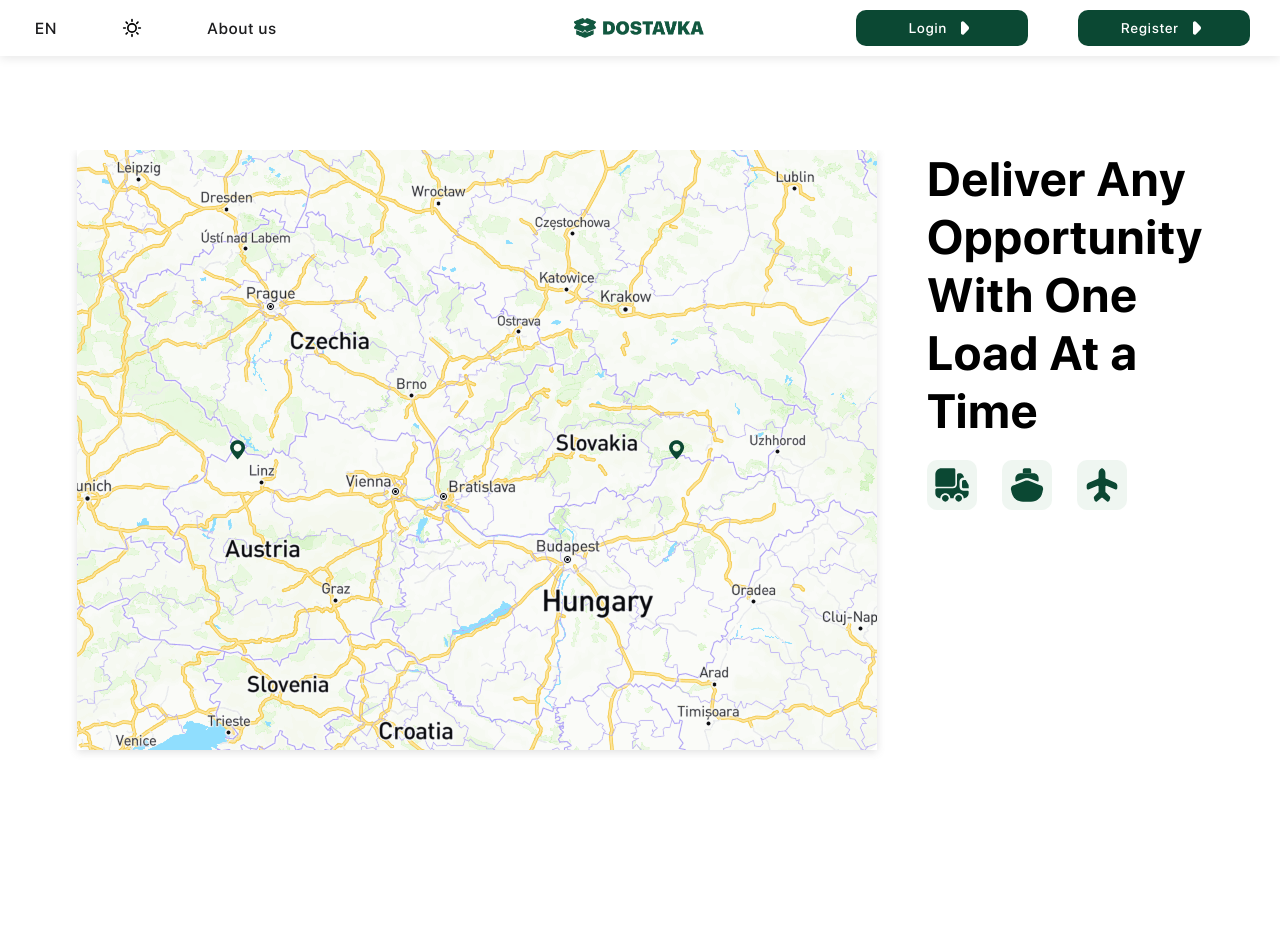
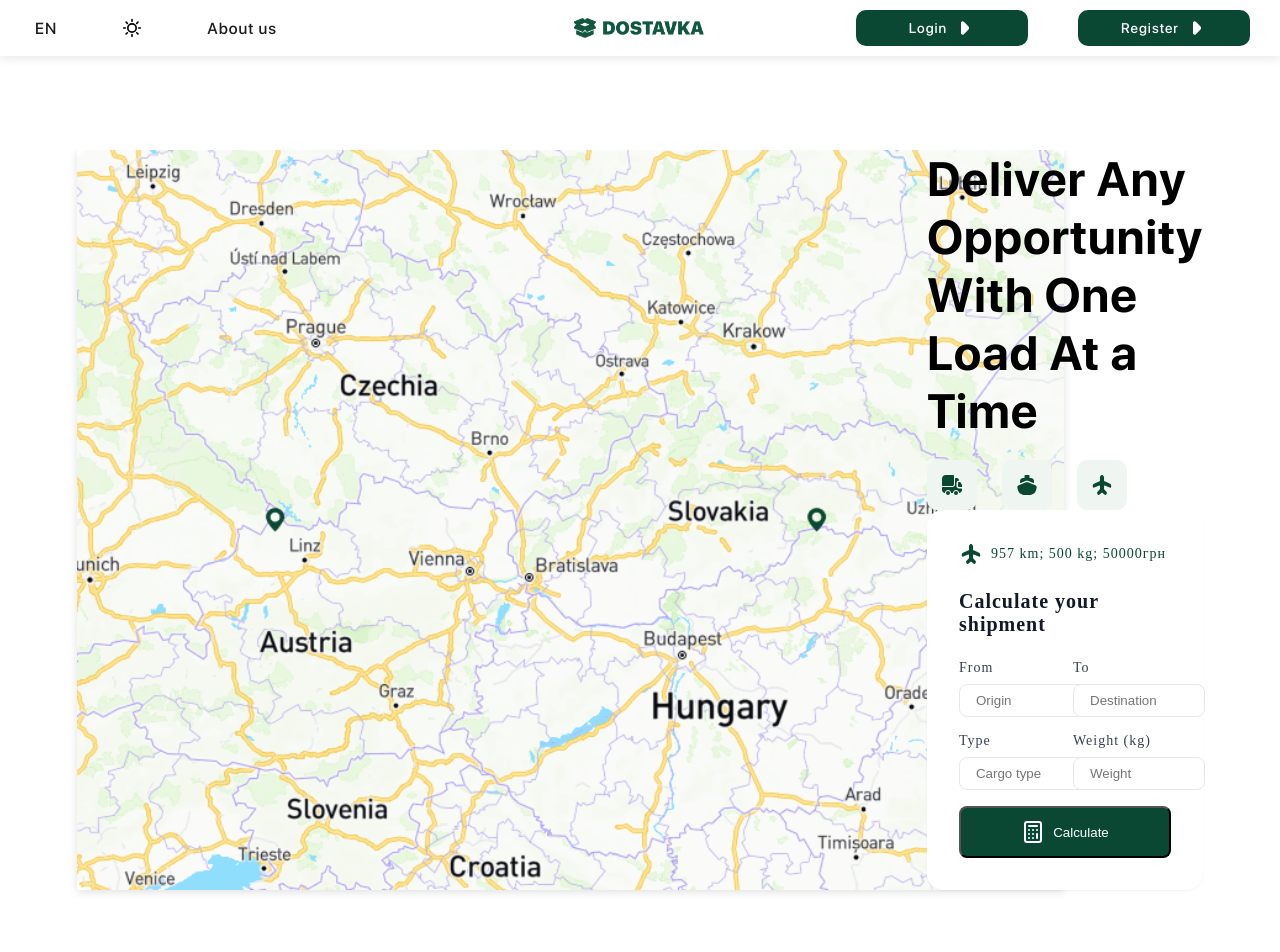
Before and after one commit to k4rpenko/Dostavka, a Next.js app in the folder client/: page /home in a window 1280 px wide. Shown: the top 952 px of the page. Built offline with nearby package versions, Linux system fonts and the light colour scheme.

Commit message:
Test design

```diff
--- a/client/src/conponents/home/home1/page.tsx
+++ b/client/src/conponents/home/home1/page.tsx
@@ -1,42 +1,146 @@
+"use client"
+
+import { useState } from 'react';
+import { Calculator } from 'lucide-react';
 import styles from './style.module.scss';
 
-export default function Home1() {
+const Index = () => {
+  const [formData, setFormData] = useState({
+    from: '',
+    to: '',
+    type: '',
+    kg: ''
+  });
+
+  const [calculationResult, setCalculationResult] = useState({
+    distance: '957 km',
+    weight: '500 kg',
+    cost: '50000грн'
+  });
+
+  const handleInputChange = (e: React.ChangeEvent<HTMLInputElement>) => {
+    setFormData({
+      ...formData,
+      [e.target.name]: e.target.value
+    });
+  };
+
+  const handleCalculate = (e: React.FormEvent) => {
+    e.preventDefault();
+    // Add calculation logic here
+  };
+
   return (
     <div className={styles.home1}>
       <div className={styles.home1Item}>
         <div className={styles.Map}>
-                    <img src="/images/MapGoogle.png" alt="Map" className={styles.image} />
+          <img src="/images/MapGoogle.png" alt="Map" />
         </div>
+
         <div className={styles.HomeItem}>
           <div className={styles.HomeItemBox}>
-                        <div className={styles.Title}><p>Deliver Any Opportunity With One Load At a Time</p></div>
+            <div className={styles.Title}>
+              <p>Deliver Any Opportunity With One Load At a Time</p>
+            </div>
+
             <div className={styles.HomeSVGItem}>
               <div className={styles.HomeSVG}>
-                                <svg width="40px" height="40px" viewBox="0 0 24 24" fill="none" xmlns="http://www.w3.org/2000/svg">
-                                    <g id="SVGRepo_bgCarrier" stroke-width="0"/>
-                                    <g id="SVGRepo_tracerCarrier" stroke-linecap="round" stroke-linejoin="round"/>
-                                    <g id="SVGRepo_iconCarrier"> <path d="M14 2.92V11.23C14 12.25 13.17 13.08 12.15 13.08H3C2.45 13.08 2 12.63 2 12.08V5.69C2 3.65 3.65 2 5.69 2H13.07C13.59 2 14 2.41 14 2.92Z" fill="#0B4833"/> <path d="M21.5 15.5C21.78 15.5 22 15.72 22 16V17C22 18.66 20.66 20 19 20C19 18.35 17.65 17 16 17C14.35 17 13 18.35 13 20H11C11 18.35 9.65 17 8 17C6.35 17 5 18.35 5 20C3.34 20 2 18.66 2 17V15C2 14.45 2.45 14 3 14H12.5C13.88 14 15 12.88 15 11.5V6C15 5.45 15.45 5 16 5H16.84C17.56 5 18.22 5.39 18.58 6.01L19.22 7.13C19.31 7.29 19.19 7.5 19 7.5C17.62 7.5 16.5 8.62 16.5 10V13C16.5 14.38 17.62 15.5 19 15.5H21.5Z" fill="#0B4833"/> <path d="M8 22C9.10457 22 10 21.1046 10 20C10 18.8954 9.10457 18 8 18C6.89543 18 6 18.8954 6 20C6 21.1046 6.89543 22 8 22Z" fill="#0B4833"/> <path d="M16 22C17.1046 22 18 21.1046 18 20C18 18.8954 17.1046 18 16 18C14.8954 18 14 18.8954 14 20C14 21.1046 14.8954 22 16 22Z" fill="#0B4833"/> <path d="M22 12.53V14H19C18.45 14 18 13.55 18 13V10C18 9.45 18.45 9 19 9H20.29L21.74 11.54C21.91 11.84 22 12.18 22 12.53Z" fill="#0B4833"/> </g>
+                <svg width="24" height="24" viewBox="0 0 24 24" fill="none" xmlns="http://www.w3.org/2000/svg">
+                  <path d="M14 2.92V11.23C14 12.25 13.17 13.08 12.15 13.08H3C2.45 13.08 2 12.63 2 12.08V5.69C2 3.65 3.65 2 5.69 2H13.07C13.59 2 14 2.41 14 2.92Z" fill="#0B4833"/>
+                  <path d="M21.5 15.5C21.78 15.5 22 15.72 22 16V17C22 18.66 20.66 20 19 20C19 18.35 17.65 17 16 17C14.35 17 13 18.35 13 20H11C11 18.35 9.65 17 8 17C6.35 17 5 18.35 5 20C3.34 20 2 18.66 2 17V15C2 14.45 2.45 14 3 14H12.5C13.88 14 15 12.88 15 11.5V6C15 5.45 15.45 5 16 5H16.84C17.56 5 18.22 5.39 18.58 6.01L19.22 7.13C19.31 7.29 19.19 7.5 19 7.5C17.62 7.5 16.5 8.62 16.5 10V13C16.5 14.38 17.62 15.5 19 15.5H21.5Z" fill="#0B4833"/>
+                  <path d="M8 22C9.10457 22 10 21.1046 10 20C10 18.8954 9.10457 18 8 18C6.89543 18 6 18.8954 6 20C6 21.1046 6.89543 22 8 22Z" fill="#0B4833"/>
+                  <path d="M16 22C17.1046 22 18 21.1046 18 20C18 18.8954 17.1046 18 16 18C14.8954 18 14 18.8954 14 20C14 21.1046 14.8954 22 16 22Z" fill="#0B4833"/>
+                  <path d="M22 12.53V14H19C18.45 14 18 13.55 18 13V10C18 9.45 18.45 9 19 9H20.29L21.74 11.54C21.91 11.84 22 12.18 22 12.53Z" fill="#0B4833"/>
                 </svg>
               </div>
               <div className={styles.HomeSVG}>
-                                <svg width="40px" height="40px" viewBox="0 0 24 24" fill="none" xmlns="http://www.w3.org/2000/svg">
-                                    <g id="SVGRepo_bgCarrier" stroke-width="0"/>
-                                    <g id="SVGRepo_tracerCarrier" stroke-linecap="round" stroke-linejoin="round"/>
-                                    <g id="SVGRepo_iconCarrier"> <path d="M21.6297 14.6608L21.2197 16.5208C20.5097 19.7208 17.9997 22.0008 14.3797 22.0008H9.61974C5.99974 22.0008 3.48974 19.7208 2.77974 16.5208L2.36974 14.6608C2.16974 13.7508 2.70974 12.7208 3.57974 12.3708L4.99974 11.8008L10.5097 9.59078C10.9897 9.40078 11.4997 9.30078 11.9997 9.30078C12.4997 9.30078 13.0097 9.40078 13.4897 9.59078L18.9997 11.8008L20.4197 12.3708C21.2897 12.7208 21.8297 13.7508 21.6297 14.6608Z" fill="#0B4833"/> <path d="M19 8V9.44C19 9.79 18.64 10.04 18.31 9.9L14.04 8.19C12.73 7.68 11.27 7.68 9.95 8.2L5.69 9.91C5.36 10.05 5 9.8 5 9.45V8C5 6.35 6.35 5 8 5H16C17.65 5 19 6.35 19 8Z" fill="#0B4833"/> <path d="M14.5 5H9.5V3C9.5 2.45 9.95 2 10.5 2H13.5C14.05 2 14.5 2.45 14.5 3V5Z" fill="#0B4833"/> </g>
+                <svg width="24" height="24" viewBox="0 0 24 24" fill="none" xmlns="http://www.w3.org/2000/svg">
+                  <path d="M21.6297 14.6608L21.2197 16.5208C20.5097 19.7208 17.9997 22.0008 14.3797 22.0008H9.61974C5.99974 22.0008 3.48974 19.7208 2.77974 16.5208L2.36974 14.6608C2.16974 13.7508 2.70974 12.7208 3.57974 12.3708L4.99974 11.8008L10.5097 9.59078C10.9897 9.40078 11.4997 9.30078 11.9997 9.30078C12.4997 9.30078 13.0097 9.40078 13.4897 9.59078L18.9997 11.8008L20.4197 12.3708C21.2897 12.7208 21.8297 13.7508 21.6297 14.6608Z" fill="#0B4833"/>
+                  <path d="M19 8V9.44C19 9.79 18.64 10.04 18.31 9.9L14.04 8.19C12.73 7.68 11.27 7.68 9.95 8.2L5.69 9.91C5.36 10.05 5 9.8 5 9.45V8C5 6.35 6.35 5 8 5H16C17.65 5 19 6.35 19 8Z" fill="#0B4833"/>
+                  <path d="M14.5 5H9.5V3C9.5 2.45 9.95 2 10.5 2H13.5C14.05 2 14.5 2.45 14.5 3V5Z" fill="#0B4833"/>
                 </svg>
               </div>
               <div className={styles.HomeSVG}>
-                                <svg width="40px" height="40px" viewBox="0 0 24 24" fill="none" xmlns="http://www.w3.org/2000/svg">
-                                    <g id="SVGRepo_bgCarrier" stroke-width="0"/>
-                                    <g id="SVGRepo_tracerCarrier" stroke-linecap="round" stroke-linejoin="round"/>
-                                    <g id="SVGRepo_iconCarrier"> <path d="M20.0486 10.6286L15.3786 8.61859L14.3386 8.17859C14.1786 8.09859 14.0386 7.88859 14.0386 7.70859V4.64859C14.0386 3.68859 13.3286 2.54859 12.4686 2.10859C12.1686 1.95859 11.8086 1.95859 11.5086 2.10859C10.6586 2.54859 9.94859 3.69859 9.94859 4.65859V7.71859C9.94859 7.89859 9.80859 8.10859 9.64859 8.18859L3.94859 10.6386C3.31859 10.8986 2.80859 11.6886 2.80859 12.3686V13.6886C2.80859 14.5386 3.44859 14.9586 4.23859 14.6186L9.24859 12.4586C9.63859 12.2886 9.95859 12.4986 9.95859 12.9286V14.0386V15.8386C9.95859 16.0686 9.82859 16.3986 9.66859 16.5586L7.34859 18.8886C7.10859 19.1286 6.99859 19.5986 7.10859 19.9386L7.55859 21.2986C7.73859 21.8886 8.40859 22.1686 8.95859 21.8886L11.3386 19.8886C11.6986 19.5786 12.2886 19.5786 12.6486 19.8886L15.0286 21.8886C15.5786 22.1586 16.2486 21.8886 16.4486 21.2986L16.8986 19.9386C17.0086 19.6086 16.8986 19.1286 16.6586 18.8886L14.3386 16.5586C14.1686 16.3986 14.0386 16.0686 14.0386 15.8386V12.9286C14.0386 12.4986 14.3486 12.2986 14.7486 12.4586L19.7586 14.6186C20.5486 14.9586 21.1886 14.5386 21.1886 13.6886V12.3686C21.1886 11.6886 20.6786 10.8986 20.0486 10.6286Z" fill="#0B4833"/> </g>
+                <svg width="24" height="24" viewBox="0 0 24 24" fill="none" xmlns="http://www.w3.org/2000/svg">
+                  <path d="M20.0486 10.6286L15.3786 8.61859L14.3386 8.17859C14.1786 8.09859 14.0386 7.88859 14.0386 7.70859V4.64859C14.0386 3.68859 13.3286 2.54859 12.4686 2.10859C12.1686 1.95859 11.8086 1.95859 11.5086 2.10859C10.6586 2.54859 9.94859 3.69859 9.94859 4.65859V7.71859C9.94859 7.89859 9.80859 8.10859 9.64859 8.18859L3.94859 10.6386C3.31859 10.8986 2.80859 11.6886 2.80859 12.3686V13.6886C2.80859 14.5386 3.44859 14.9586 4.23859 14.6186L9.24859 12.4586C9.63859 12.2886 9.95859 12.4986 9.95859 12.9286V14.0386V15.8386C9.95859 16.0686 9.82859 16.3986 9.66859 16.5586L7.34859 18.8886C7.10859 19.1286 6.99859 19.5986 7.10859 19.9386L7.55859 21.2986C7.73859 21.8886 8.40859 22.1686 8.95859 21.8886L11.3386 19.8886C11.6986 19.5786 12.2886 19.5786 12.6486 19.8886L15.0286 21.8886C15.5786 22.1586 16.2486 21.8886 16.4486 21.2986L16.8986 19.9386C17.0086 19.6086 16.8986 19.1286 16.6586 18.8886L14.3386 16.5586C14.1686 16.3986 14.0386 16.0686 14.0386 15.8386V12.9286C14.0386 12.4986 14.3486 12.2986 14.7486 12.4586L19.7586 14.6186C20.5486 14.9586 21.1886 14.5386 21.1886 13.6886V12.3686C21.1886 11.6886 20.6786 10.8986 20.0486 10.6286Z" fill="#0B4833"/>
                 </svg>
               </div>
             </div>
           </div>
-                    <div className={styles.calculator}></div>
+
+          <div className={styles.calculator}>
+            <div className={styles.resultBox}>
+              <svg width="24" height="24" viewBox="0 0 24 24" fill="none" xmlns="http://www.w3.org/2000/svg">
+                <path d="M20.0486 10.6286L15.3786 8.61859L14.3386 8.17859C14.1786 8.09859 14.0386 7.88859 14.0386 7.70859V4.64859C14.0386 3.68859 13.3286 2.54859 12.4686 2.10859C12.1686 1.95859 11.8086 1.95859 11.5086 2.10859C10.6586 2.54859 9.94859 3.69859 9.94859 4.65859V7.71859C9.94859 7.89859 9.80859 8.10859 9.64859 8.18859L3.94859 10.6386C3.31859 10.8986 2.80859 11.6886 2.80859 12.3686V13.6886C2.80859 14.5386 3.44859 14.9586 4.23859 14.6186L9.24859 12.4586C9.63859 12.2886 9.95859 12.4986 9.95859 12.9286V14.0386V15.8386C9.95859 16.0686 9.82859 16.3986 9.66859 16.5586L7.34859 18.8886C7.10859 19.1286 6.99859 19.5986 7.10859 19.9386L7.55859 21.2986C7.73859 21.8886 8.40859 22.1686 8.95859 21.8886L11.3386 19.8886C11.6986 19.5786 12.2886 19.5786 12.6486 19.8886L15.0286 21.8886C15.5786 22.1586 16.2486 21.8886 16.4486 21.2986L16.8986 19.9386C17.0086 19.6086 16.8986 19.1286 16.6586 18.8886L14.3386 16.5586C14.1686 16.3986 14.0386 16.0686 14.0386 15.8386V12.9286C14.0386 12.4986 14.3486 12.2986 14.7486 12.4586L19.7586 14.6186C20.5486 14.9586 21.1886 14.5386 21.1886 13.6886V12.3686C21.1886 11.6886 20.6786 10.8986 20.0486 10.6286Z" fill="#0B4833"/>
+              </svg>
+              <span>
+                {calculationResult.distance}; {calculationResult.weight}; {calculationResult.cost}
+              </span>
+            </div>
+
+            <h2>Calculate your shipment</h2>
+
+            <form onSubmit={handleCalculate}>
+              <div className={styles.inputGroup}>
+                <div className={styles.inputBox}>
+                  <label htmlFor="from">From</label>
+                  <input
+                    type="text"
+                    id="from"
+                    name="from"
+                    value={formData.from}
+                    onChange={handleInputChange}
+                    placeholder="Origin"
+                  />
+                </div>
+                <div className={styles.inputBox}>
+                  <label htmlFor="to">To</label>
+                  <input
+                    type="text"
+                    id="to"
+                    name="to"
+                    value={formData.to}
+                    onChange={handleInputChange}
+                    placeholder="Destination"
+                  />
+                </div>
+              </div>
+
+              <div className={styles.inputGroup}>
+                <div className={styles.inputBox}>
+                  <label htmlFor="type">Type</label>
+                  <input
+                    type="text"
+                    id="type"
+                    name="type"
+                    value={formData.type}
+                    onChange={handleInputChange}
+                    placeholder="Cargo type"
+                  />
+                </div>
+                <div className={styles.inputBox}>
+                  <label htmlFor="kg">Weight (kg)</label>
+                  <input
+                    type="text"
+                    id="kg"
+                    name="kg"
+                    value={formData.kg}
+                    onChange={handleInputChange}
+                    placeholder="Weight"
+                  />
+                </div>
+              </div>
+
+              <button type="submit">
+                <Calculator className="w-5 h-5" />
+                Calculate
+              </button>
+            </form>
+          </div>
         </div>
       </div>
     </div>
   );
-}
+};
+
+export default Index;
--- a/client/src/conponents/home/home1/style.module.scss
+++ b/client/src/conponents/home/home1/style.module.scss
@@ -57,3 +57,87 @@
 .calculator{
   display: flex;
 }
+
+.calculator {
+  background: white;
+  border-radius: 16px;
+  padding: 32px;
+  box-shadow: 0 1px 2px rgba(0, 0, 0, 0.05);
+  display: flex;
+  flex-direction: column;
+
+  .resultBox {
+    display: flex;
+    align-items: center;
+    gap: 8px;
+    color: #0B4833;
+    margin-bottom: 24px;
+
+    span {
+      font-size: 14px;
+      font-weight: 500;
+    }
+  }
+
+  h2 {
+    font-size: 20px;
+    font-weight: 600;
+    color: #111827;
+    margin-bottom: 24px;
+  }
+
+  form {
+    display: flex;
+    flex-direction: column;
+    gap: 16px;
+
+    .inputGroup {
+      display: grid;
+      grid-template-columns: 1fr 1fr;
+      gap: 16px;
+
+      .inputBox {
+        display: flex;
+        flex-direction: column;
+        gap: 8px;
+
+        label {
+          font-size: 14px;
+          font-weight: 500;
+          color: #374151;
+        }
+
+        input {
+          width: 100%;
+          padding: 8px 16px;
+          border: 1px solid #E5E7EB;
+          border-radius: 8px;
+          transition: all 0.2s;
+
+          &:focus {
+            outline: 2px solid #0B4833;
+            outline-offset: 2px;
+          }
+
+        }
+      }
+    }
+
+    button {
+      width: 100%;
+      background: #0B4833;
+      color: white;
+      padding: 12px;
+      border-radius: 8px;
+      display: flex;
+      align-items: center;
+      justify-content: center;
+      gap: 8px;
+      transition: background-color 0.2s;
+
+      &:hover {
+        background: #0a3f2d;
+      }
+    }
+  }
+}
```
Lines whose indentation alone changed are shown as unchanged.
